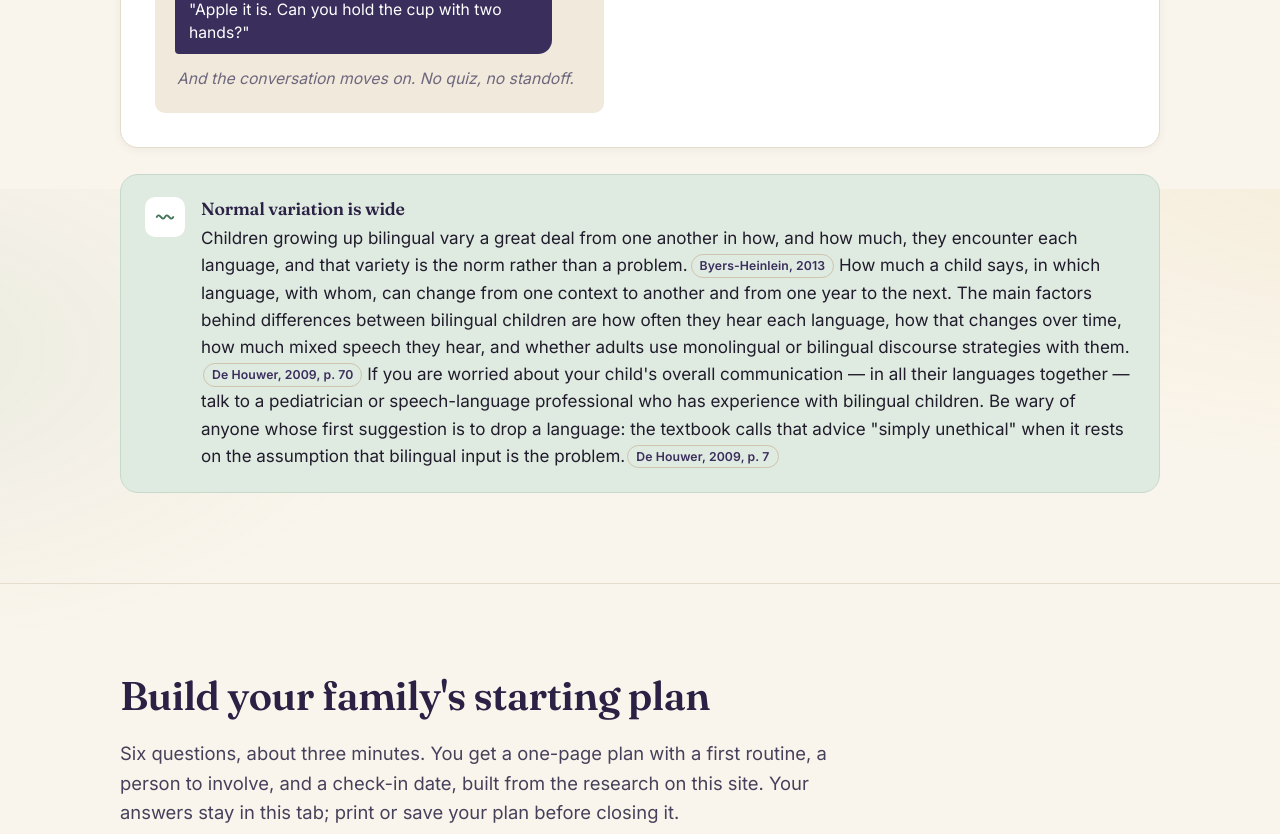
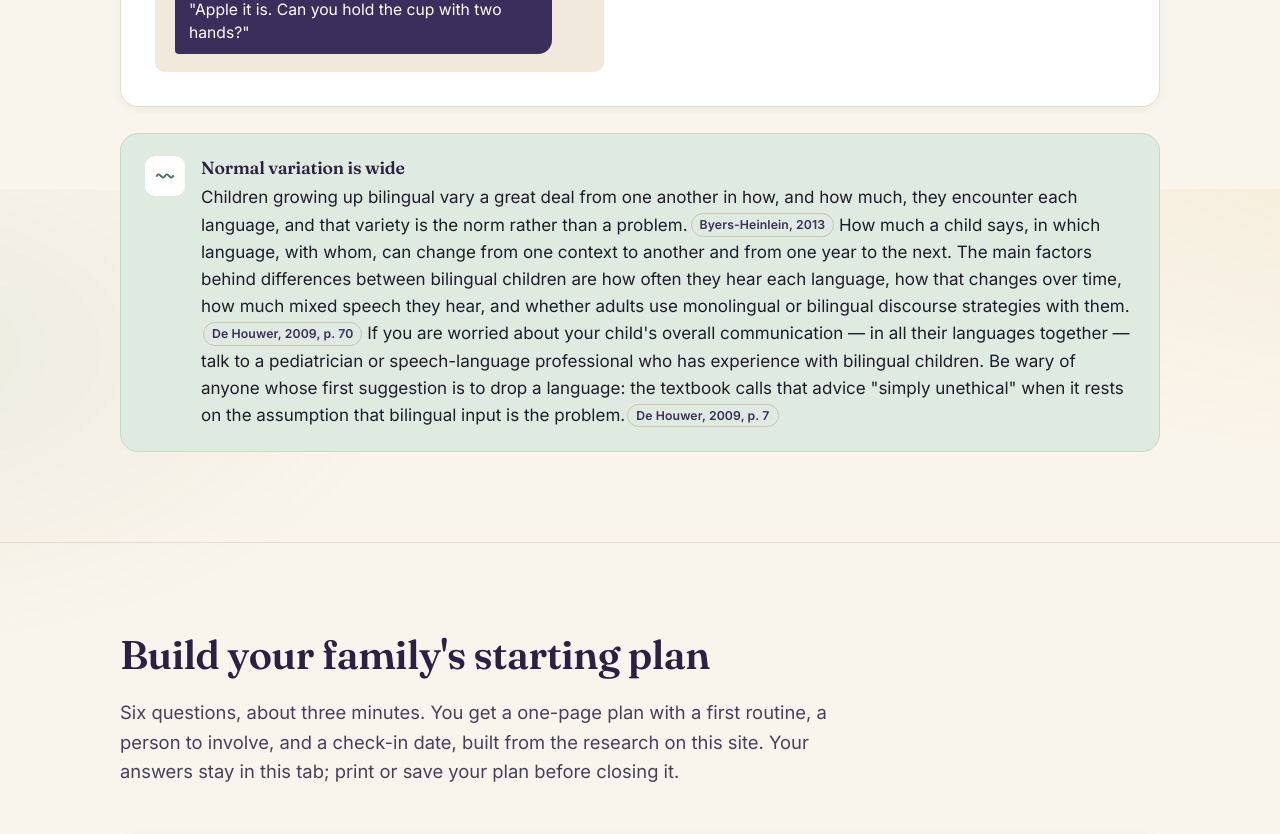
Before and after one commit to joshlammbo0/Every-Family-Has-a-Language-Plan, a plain HTML site: page index.html in a window 1280 px wide. Shown: the part 6211-7045 px from the top of the page. Drawn offline with Linux system fonts and the light colour scheme.

Commit message:
Remove the closing note from the conversation example
Co-Authored-By: Claude Fable 5.2 <noreply@anthropic.com>

```diff
--- a/index.html
+++ b/index.html
@@ -400,7 +400,6 @@
           <p class="line parent"><span class="who">You, in the target language</span>"Ah, you want juice. Here is your juice. Apple or orange?"</p>
           <p class="line child"><span class="who">Child, in English</span>"Apple."</p>
           <p class="line parent"><span class="who">You, in the target language</span>"Apple it is. Can you hold the cup with two hands?"</p>
-          <p class="line note">And the conversation moves on. No quiz, no standoff.</p>
         </div>
         <ul class="script-rules">
           <li><strong>Don't turn it into a test.</strong> Your child understood you; that is real language knowledge. Family well-being around the languages matters as much as output.<a class="cite" href="#src-dehouwer2015" data-cite="dehouwer2015">De Houwer, 2015</a></li>
```
